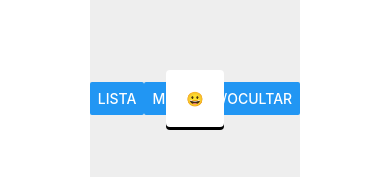
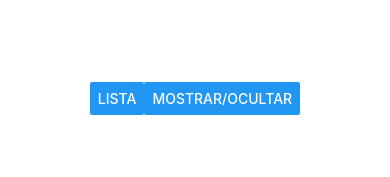
Before and after one commit to cristianaparra/puntos-react-native, a React Native app: screen / in a window 390 px wide. Shown: the part 324-501 px from the top of the page. Built offline with nearby package versions, Linux system fonts and the light colour scheme.

Commit message:
registrando toques del usuario en el mapa para sacar la cordenada

```diff
--- a/App.js
+++ b/App.js
@@ -1,14 +1,17 @@
 import { StatusBar } from "expo-status-bar";
 import React from "react";
 import { StyleSheet, Text, View } from "react-native";
-import { Map, Modal, Panel } from './components'
+import { Map, Modal, Panel } from "./components";
 
 export default function App() {
+  const handleLongPress = ({nativeEvent}) => {
+    console.log(nativeEvent);
+  };
   return (
     <View style={styles.container}>
-      <Map />
+      <Map onLongPress={handleLongPress} />
+      <Panel />
       <Modal />
-      <Panel />
 
       <StatusBar style="auto" />
     </View>
--- a/components/Map.js
+++ b/components/Map.js
@@ -3,15 +3,16 @@ import React from "react";
 import { Dimensions, StyleSheet } from "react-native";
 import MapView from "react-native-maps";
 
-export default () => {
+export default ({onLongPress}) => {
     return (
-        <MapView style={styles.map} />
+        <MapView style={styles.map}
+        onLongPress={onLongPress}/>
     )
 }
 
 const styles = StyleSheet.create({
     map: {
-      height: Dimensions.get("window").height- 150,
+      height: Dimensions.get("window").height - 150,
       width: Dimensions.get("window").width,
     }
   });
--- a/components/Modal.js
+++ b/components/Modal.js
@@ -3,7 +3,7 @@ import { StyleSheet,Dimensions ,Text, View, Modal } from "react-native";
 
 export default () => {
     return (
-        <Modal animationType="slide" transparent={true} visible={true}>
+        <Modal animationType="slide" transparent={true} visible={false}>
         <View style={styles.center}>
           <View style={styles.modalView}>
             <Text>😀</Text>
--- a/components/Panel.js
+++ b/components/Panel.js
@@ -11,15 +11,9 @@ export default () => {
 };
 
 const styles = StyleSheet.create({
-  map: {
-      height: Dimensions.get("window").height - 150,
-      width: Dimensions.get("window").width,
-    },
-    panel: {
-        flex: 1,
-
+  panel: {
+    flex: 1,
     flexDirection: "row",
-    backgroundColor: "#eee",
     justifyContent: "center",
     alignItems: "center",
   },
```
